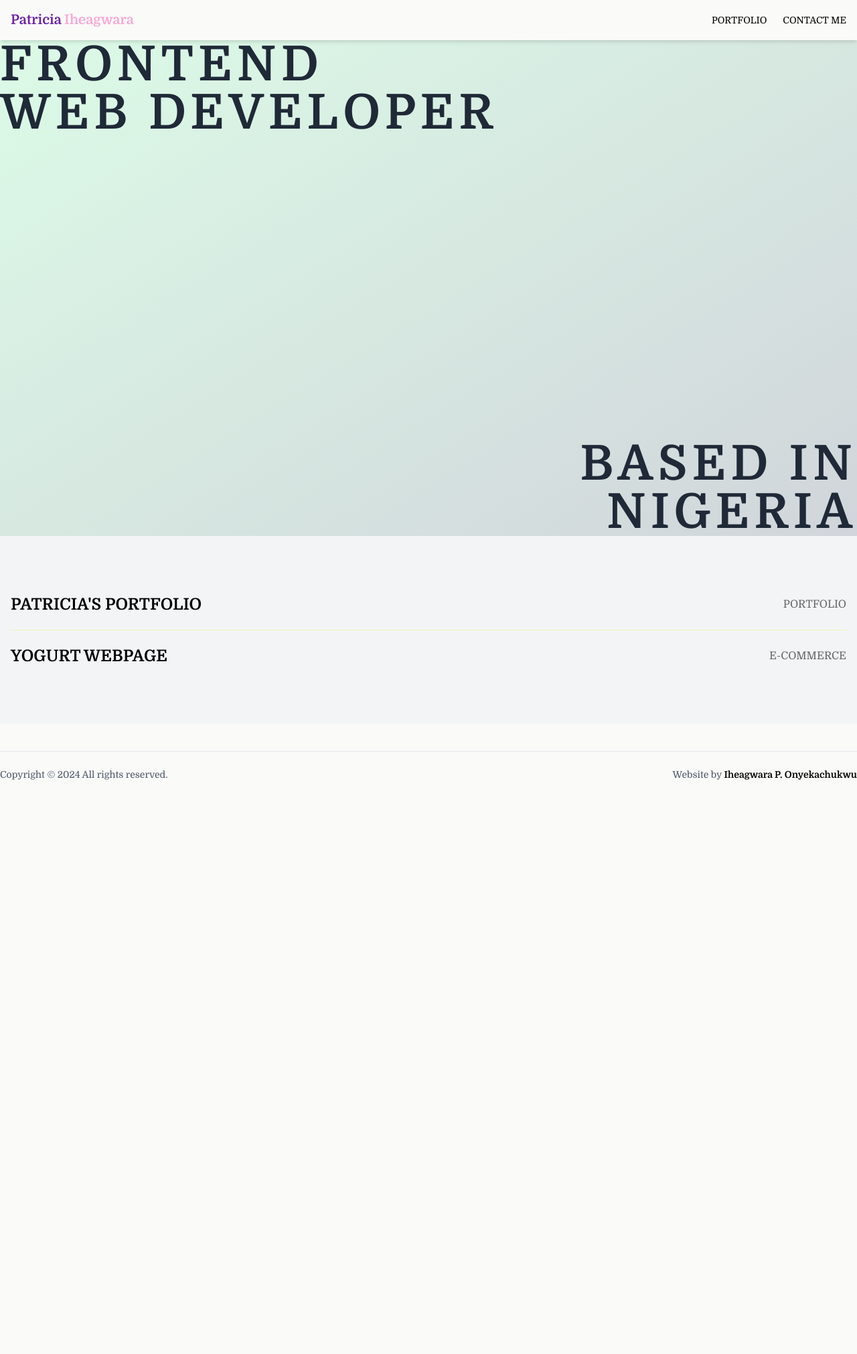
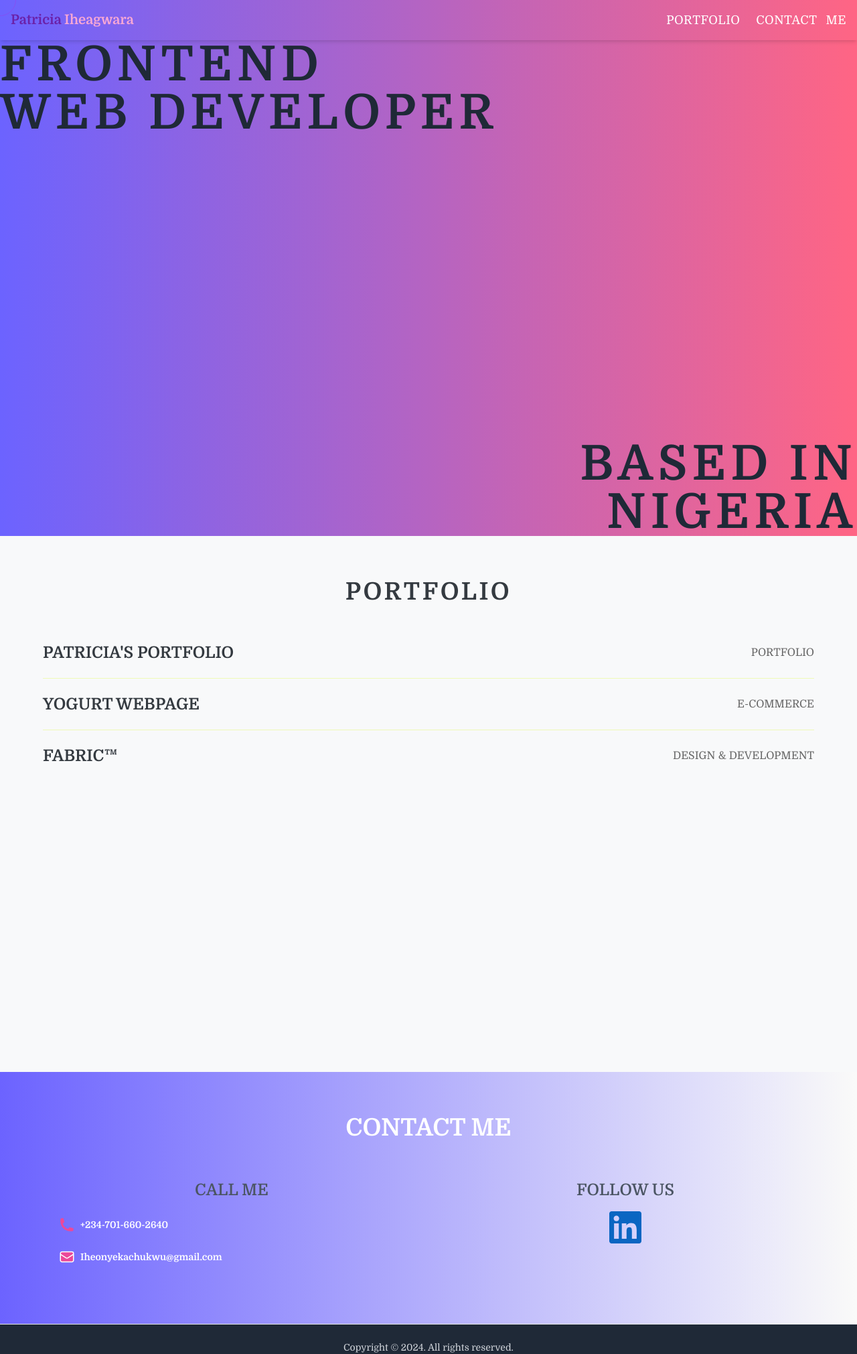
Before and after one commit to codeWithPatricia/devwithpatricia.github.io, a plain HTML site: page index.html in a window 1280 px wide. Shown: the whole page at 67% size. Before the commit the page ends 1166 px from the top, so only its background shows below. Drawn offline with nearby package versions, Linux system fonts and the light colour scheme.

Commit message:
Update index.html

```diff
--- a/index.html
+++ b/index.html
@@ -18,6 +18,13 @@
 
   theme: {
     extend: {
+    colors: {
+        indigoBrand: '#6C63FF', // Primary color
+        pinkAccent: '#FF6584', // Accent color
+        lightGray: '#F8F9FA', // Background color
+        charcoalGray: '#343A40', // Text color
+        darkSlate: '#1F2937', // Footer background
+      },
       fontFamily:{
         domine:['Domine','serif'],
       },
@@ -60,10 +67,10 @@
 
 
         <!-- Hero Section -->
-        <section class="flex flex-col justify-start md:h-screen bg-gradient-to-br from-green-100 to-gray-300">
+        <section class="flex flex-col justify-start md:h-screen bg-gradient-to-r from-indigoBrand to-pinkAccent text-white">
 
             <!-- Navbar -->
-            <header class="bg-stone-50 shadow-md">
+            <header class=" shadow-md">
                 <nav class="container mx-auto px-4 py-4 flex justify-between items-center">
                     <!-- Logo -->
                     <a href="#hero" class="text-xl font-bold text-purple-800">
@@ -72,10 +79,33 @@
 
                     <!-- Desktop Menu -->
                     <ul class="hidden md:flex space-x-6 uppercase text-sm">
-                        <li><a href="#portfolio" class="hover:text-pink-400">Portfolio</a></li>
-
-                        <li><a href="#contact" class="hover:text-amber-400">Contact Me</a></li>
-                    </ul>
+                      <li>
+                        <a
+                          href="#portfolio"
+                          class="hover-link relative text-white border-b border-white/20 pb-2 text-base md:text-lg tracking-wide"
+                          cursor-type="button">
+                          <span class="relative block overflow-hidden">
+                            <span class="inline-block relative transition-transform transform translate-y-0">
+                              Portfolio <span class="absolute top-0 left-0 translate-y-full">Portfolio</span>
+                            </span>
+                          </span>
+                        </a>
+                      </li>
+                      <li>
+                        <a
+                          href="#contact"
+                          class="hover-link relative text-white border-b border-white/20 pb-2 text-base md:text-lg tracking-wide"
+                          cursor-type="button">
+                          <span class="relative block overflow-hidden">
+                            <span class="inline-block relative transition-transform transform translate-y-0">
+                              Contact <span class="absolute top-0 left-0 translate-y-full">Contact</span>
+                            </span>
+                            <span class="inline-block relative transition-transform transform translate-y-0 ml-2">
+                              Me <span class="absolute top-0 left-0 translate-y-full">Me</span>
+                            </span>
+                          </span>
+                        </a>
+                      </li></ul>
 
 
                     <!-- Mobile Menu Button -->
@@ -110,13 +140,13 @@
             </div>
 
             <!--Mobile style-->
-            <div class=" h-[70vh] md:hidden xs:w-full text-center justify-center content-center ">
+            <div class=" h-[70vh] md:hidden xs:w-full  text-center justify-center content-center ">
 
                 <div class="space-y-5">
-                    <h2 class="uppercase text-3xl  font-bold text-gray-800 tracking-widest">
+                    <h2 class="uppercase text-3xl  font-bold  tracking-widest">
                         Frontend Web Developer
                     </h2>
-                    <p class="capitalize text-2xl  font-bold text-gray-800 tracking-widest">
+                    <p class="capitalize text-2xl  font-bold  tracking-widest">
                         Based in Nigeria
                     </p>
                 </div>
@@ -125,7 +155,12 @@
         </section>
 
         <!-- Portfolio Section -->
-        <section id="portfolio" class="py-16 px-4 bg-gray-100">
+        <section id="portfolio" class="py-16 px-16  h-screen bg-lightGray text-charcoalGray">
+
+          <div>
+            <h3 class="text-2xl md:text-4xl font-bold text-center mb-8 font-bold  tracking-widest uppercase">Portfolio</h3>
+          </div>
+
             <div class="container projects-section uppercase">
                 <div class="projects">
                     <div class="section">
@@ -136,35 +171,87 @@
                         <h1 class="title">Yogurt Webpage</h1>
                         <p class="subtitle">E-Commerce</p>
                     </div>
-                    <!--<div class="section">
+                    <div class="section">
                         <h1 class="title">FABRIC™</h1>
                         <p class="subtitle">Design & Development</p>
-                    </div>-->
+                    </div>
                 </div>
             </div>
             <canvas></canvas>
         </section>
 
+  <!-- Contact Section -->
+<section id="contact" class="py-16 px-6 md:px-16 bg-gradient-to-r from-indigoBrand to-pinkAccen text-white relative">
+  <!-- Custom Cursor -->
+  <div
+    id="cursor"
+    class="pointer-events-none fixed w-12 h-12 border border-purple-300 rounded-full transform -translate-x-1/2 -translate-y-1/2 transition-all duration-300 ease-in-out">
+  </div>
+
+  <!-- Container -->
+  <div class="container mx-auto text-center">
+    <h3 class="text-4xl md:text-4xl font-bold mb-8 uppercase">Contact Me</h3>
+
+    <div class="grid md:grid-cols-2 grid-cols-1 gap-6 ">
+      <!-- Contact Us Section -->
+      <div class="p-6">
+        <h3 class="text-2xl font-semibold text-gray-600 mb-6  uppercase">Call Me</h3>
+        <ul class="flex flex-col space-y-6 text-sm font-bold text-white">
+          <!-- Phone Number -->
+          <li class="flex items-center space-x-2 hover:text-red-950 hover:scale-105 group">
+            <svg xmlns="http://www.w3.org/2000/svg" fill="currentColor" viewBox="0 0 24 24" class="w-6 h-6 text-pink-500 group-hover:text-red-950 transition-colors duration-300">
+              <path stroke-linecap="round" stroke-linejoin="round" d="M2.25 6.75c0 8.284 6.716 15 15 15h2.25a2.25 2.25 0 0 0 2.25-2.25v-1.372c0-.516-.351-.966-.852-1.091l-4.423-1.106c-.44-.11-.902.055-1.173.417l-.97 1.293c-.282.376-.769.542-1.21.38a12.035 12.035 0 0 1-7.143-7.143c-.162-.441.004-.928.38-1.21l1.293-.97c.363-.271.527-.734.417-1.173L6.963 3.102a1.125 1.125 0 0 0-1.091-.852H4.5A2.25 2.25 0 0 0 2.25 4.5v2.25Z" />
+            </svg>
+            <a href="tel:+2347016602640" class="transition-colors duration-300 text-md group-hover:text-red-950">+234-701-660-2640</a>
+          </li>
+
+          <!-- Email Address -->
+          <li class="flex items-center space-x-2 hover:scale-105 group">
+            <svg xmlns="http://www.w3.org/2000/svg" viewBox="0 0 24 24" stroke-width="1.5" class="w-6 h-6 fill-pink-500 stroke-white group-hover:fill-red-500 transition-colors duration-300">
+              <path stroke-linecap="round" stroke-linejoin="round" d="M21.75 6.75v10.5a2.25 2.25 0 0 1-2.25 2.25h-15a2.25 2.25 0 0 1-2.25-2.25V6.75m19.5 0A2.25 2.25 0 0 0 19.5 4.5h-15a2.25 2.25 0 0 0-2.25 2.25m19.5 0v.243a2.25 2.25 0 0 1-1.07 1.916l-7.5 4.615a2.25 2.25 0 0 1-2.36 0L3.32 8.91a2.25 2.25 0 0 1-1.07-1.916V6.75" />
+            </svg>
+            <a href="mailto:iheonyekachukwu@gmail.com" class="transition-colors duration-300 text-md group-hover:text-red-950">Iheonyekachukwu@gmail.com</a>
+          </li>
+        </ul>
+      </div>
+
+      <!-- Follow Us Section -->
+<div class="p-6 flex flex-col items-center">
+  <h3 class="text-2xl font-semibold text-gray-600 mb-4  uppercase">Follow Us</h3>
+  <ul class="flex justify-center space-x-4">
+
+    <!-- LinkedIn -->
+    <li class="transform hover:scale-125 transition duration-300">
+      <a href="https://www.linkedin.com/in/iheagwara-onyekachukwu/" target="_blank" class="text-gray-600 hover:text-pink-500">
+        <svg class="w-12 h-12" fill="#0A66C2" role="img" viewBox="0 0 24 24" xmlns="http://www.w3.org/2000/svg">
+          <title>LinkedIn</title>
+          <path d="M20.447 20.452h-3.554v-5.569c0-1.328-.027-3.037-1.852-3.037-1.853 0-2.136 1.445-2.136 2.939v5.667H9.351V9h3.414v1.561h.046c.477-.9 1.637-1.85 3.37-1.85 3.601 0 4.267 2.37 4.267 5.455v6.286zM5.337 7.433c-1.144 0-2.063-.926-2.063-2.065 0-1.138.92-2.063 2.063-2.063 1.14 0 2.064.925 2.064 2.063 0 1.139-.925 2.065-2.064 2.065zm1.782 13.019H3.555V9h3.564v11.452zM22.225 0H1.771C.792 0 0 .774 0 1.729v20.542C0 23.227.792 24 1.771 24h20.451C23.2 24 24 23.227 24 22.271V1.729C24 .774 23.2 0 22.222 0h.003z" />
+        </svg>
+      </a>
+    </li>
+
+  </ul>
+</div>
 
 
-  <footer>
-    <div class="mt-10 gap-8 flex flex-col sm:flex-row border-t border-gray-200 pt-6 text-center text-sm text-gray-600 justify-between">
-        <!-- Left Section -->
+    </div>
+
+
+  </div>
+</section>
+
+<!-- Footer -->
+
+<footer class="bg-darkSlate text-white items-center text ">
+  <div class=" gap-8 flex flex-col sm:flex-row border-t border-gray-200 pt-6 text-center text-sm text-gray-300 justify-center">
+
       <div>
         <p class="space-y-2">
-            Copyright © 2024
-
+          Copyright © 2024.
           All rights reserved.
         </p>
       </div>
 
-        <!-- Right Section -->
-        <div>
-          <p class="space-y-2">
-            Website by
-            <span class="text-black font-bold">Iheagwara P. Onyekachukwu</span>
-          </p>
-        </div>
     </div>
 </footer>
 
```
Lines whose indentation alone changed are shown as unchanged.
